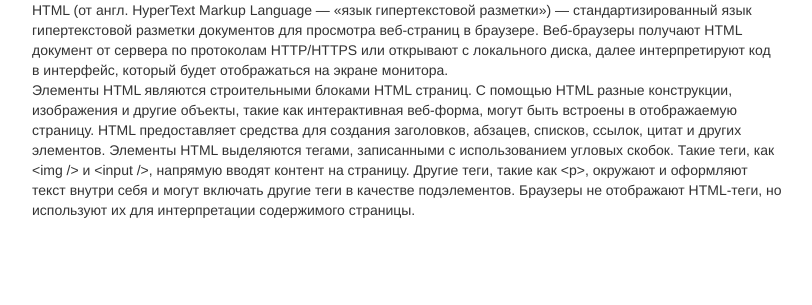
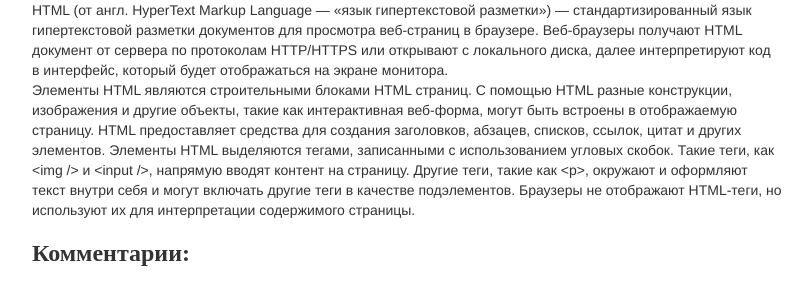
Before and after one commit to MishaFil/aaa, a Django app: page /post/1/ in a window 1280 px wide. Shown: the part 213-518 px from the top of the page, without its empty margins (38-850 px from the left). Run offline with Django 4.2, Linux system fonts and the light colour scheme; data comes from the database, SQL or seed files in the repository; data that the repository does not hold is empty; some libraries are stand-ins or nearby versions.

```diff
--- a/blog/admin.py
+++ b/blog/admin.py
@@ -2,9 +2,12 @@
 
 from django.contrib import admin
 from .models import Post,  Comments
+
+
 class CommentInline(admin.TabularInline):
     model = Comments
     extra = 0
+
 
 @admin.register(Post)
 class PostAdmin(admin.ModelAdmin):
--- a/blog/models.py
+++ b/blog/models.py
@@ -28,6 +28,6 @@ class Comments(models.Model):
         verbose_name = 'Комментарий'
         verbose_name_plural = 'Комментарии'
 
-    text = models.TextField(),
-    author = models.ForeignKey(settings.AUTH_USER_MODEL, on_delete=models.CASCADE),
-    post = models.ForeignKey(Post,on_delete=models.CASCADE, verbose_name='Пост')
+    author = models.ForeignKey(settings.AUTH_USER_MODEL, on_delete=models.CASCADE)
+    text = models.TextField()
+    post = models.ForeignKey(Post, on_delete=models.CASCADE, verbose_name='Пост',related_name='comments')
--- a/blog/static/css/blog.css
+++ b/blog/static/css/blog.css
@@ -51,3 +51,8 @@ h1, h2, h3, h4 {
 .post h1 a, .post h1 a:visited {
     color: #000000;
 }
+
+.comment{
+    border-style: initial ;
+    background-color: pink;
+}
--- a/blog/templates/blog/base.html
+++ b/blog/templates/blog/base.html
@@ -1,7 +1,7 @@
 {% load static %}
 <html>
     <head>
-        <title>Django Girls blog</title>
+        <title>Misha blog</title>
         <link rel="stylesheet" href="//maxcdn.bootstrapcdn.com/bootstrap/3.2.0/css/bootstrap.min.css">
         <link rel="stylesheet" href="//maxcdn.bootstrapcdn.com/bootstrap/3.2.0/css/bootstrap-theme.min.css">
         <link href='//fonts.googleapis.com/css?family=Lobster&subset=latin,latin-ext' rel='stylesheet' type='text/css'>
--- a/blog/templates/blog/post_detail.html
+++ b/blog/templates/blog/post_detail.html
@@ -12,15 +12,12 @@
         {% endif %}
         <h1>{{ post.title }}</h1>
         <p>{{ post.text|linebreaksbr }}</p>
-        {% for post in posts %}
-        <div class="post">
-            <div class="date">
-                {{ post.published_date }}
-            </div>
-            <h1><a href="{% url 'post_detail' pk=post.pk %}">{{ post.title }}</a></h1>
-            <p>{{ post.text|linebreaksbr }}</p>
-        </div>
-    {% endfor %}
-
+    <h3><b><p>Комментарии:</p></b></h3>
+         <div class="comment">
+             {% for comment in post.comments.all %}
+                 <b>{{ comment.author }}</b>
+                 <p>{{ comment.text }}</p>
+             {% endfor %}
+         </div>
     </div>
 {% endblock %}
--- a/blog/urls.py
+++ b/blog/urls.py
@@ -1,4 +1,7 @@
+
 from django.urls import path
+
+
 from . import views
 
 urlpatterns = [
```
